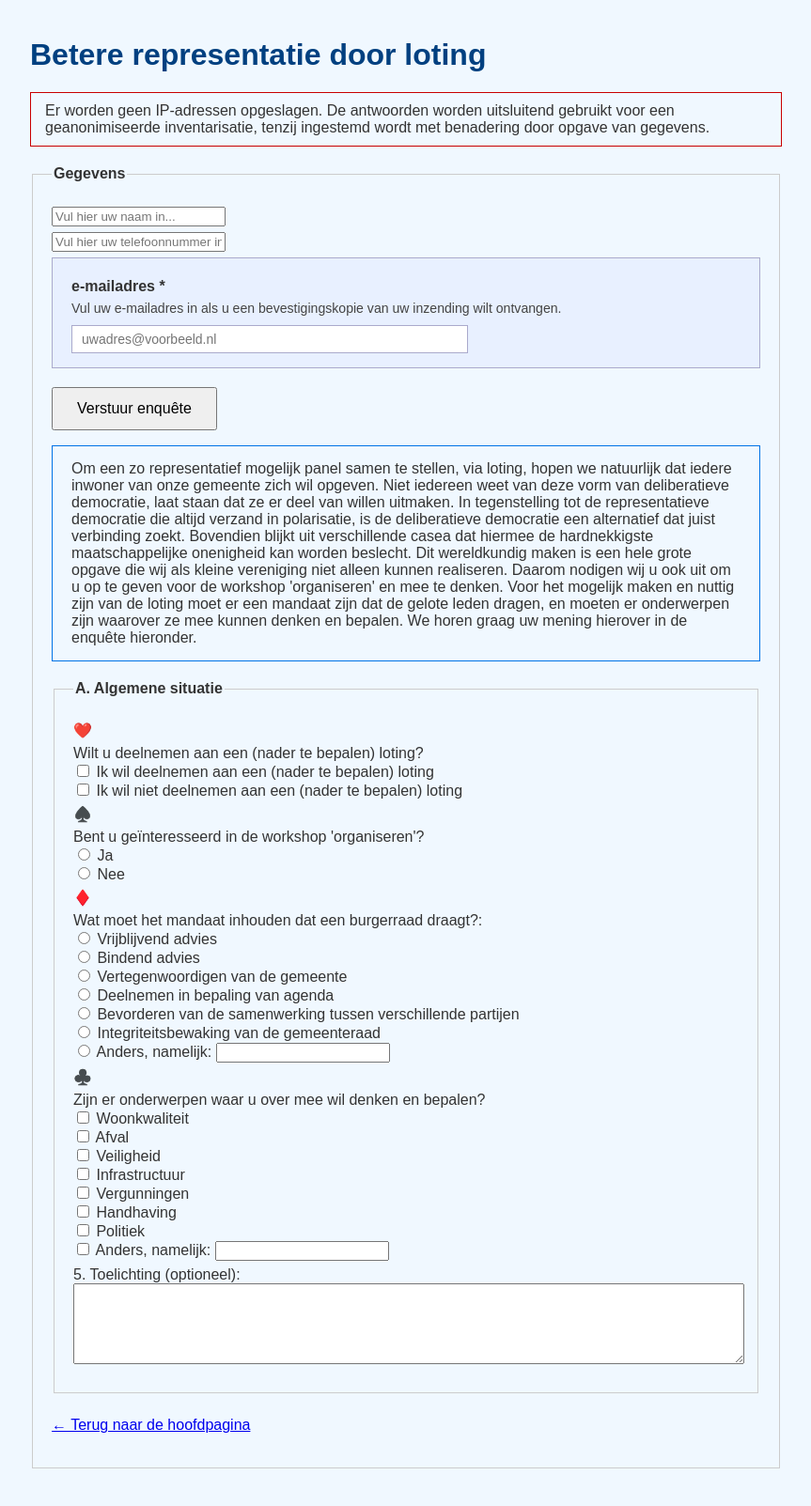
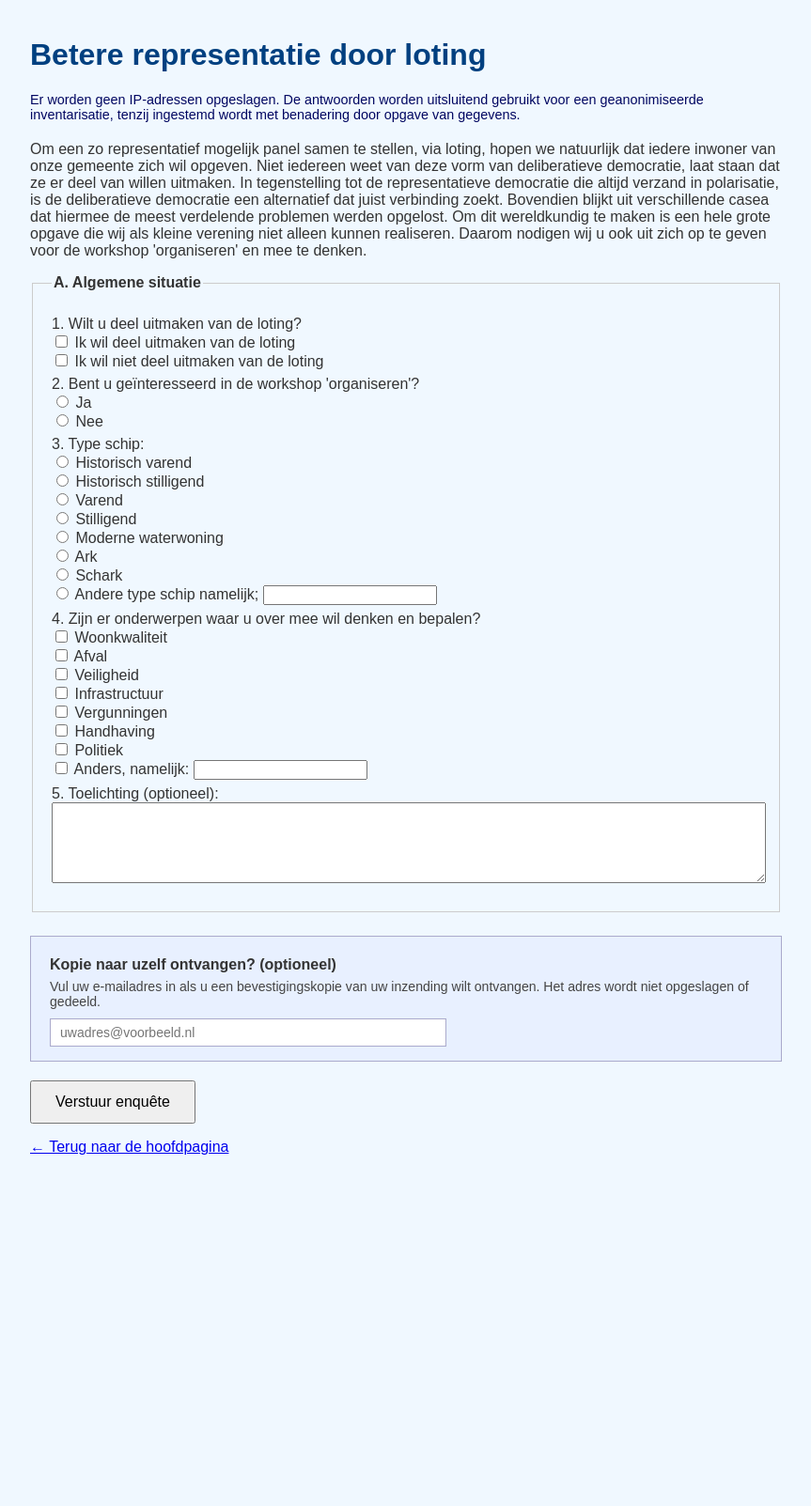
Before and after one commit to Klikblitser/VBBSKW, a Jekyll site: the page enquete.html, which Jekyll copies as it is, in a window 1280 px wide. Shown: the whole page at 94% size, without its empty margins (208-1071 px from the left). Built offline with Jekyll 4.4.1, drawn with Linux system fonts in a browser that asks for light colours; after the commit the page ends 1270 px from its top, so only the background shows below that.

Commit message:
helemaal opnieuw

```diff
--- a/enquete.html
+++ b/enquete.html
@@ -38,15 +38,8 @@
         cursor: pointer;
     }
     .privacy {
-        font-size: 1em;
-        border: 1px solid #c90000;
-        padding: 10px 15px;
-        margin-bottom: 20px;
-    }
-    .toelichting {
-        font-size: 1em;
-        border: 1px solid #0073e6;
-        padding: 15px 20px;
+        font-size: 0.9em;
+        color: #010661;
         margin-bottom: 20px;
     }
     .email-kopie {
@@ -83,18 +76,64 @@ Er worden geen IP-adressen opgeslagen.
 De antwoorden worden uitsluitend gebruikt voor een geanonimiseerde inventarisatie, tenzij ingestemd wordt met benadering door opgave van gegevens.
 </p>
 
+<p class="toelichting">
+Om een zo representatief mogelijk panel samen te stellen, via loting, hopen we natuurlijk dat iedere inwoner van onze gemeente zich wil opgeven. Niet iedereen weet van deze vorm van deliberatieve democratie, laat staan dat ze er deel van willen uitmaken.
+In tegenstelling tot de representatieve democratie die altijd verzand in polarisatie, is de deliberatieve democratie een alternatief dat juist verbinding zoekt. Bovendien blijkt uit verschillende casea dat hiermee de meest verdelende problemen werden opgelost.
+Om dit wereldkundig te maken is een hele grote opgave die wij als kleine verening niet alleen kunnen realiseren. Daarom nodigen wij u ook uit zich op te geven voor de workshop 'organiseren' en mee te denken.
+</p>
+
+<form id="enqueteForm" action="https://formspree.io/f/xbdlnwpw" method="POST">
+
+<!-- A. Algemene situatie -->
 <fieldset>
-    <legend>Gegevens</legend>
+    <legend>A. Algemene situatie</legend>
+
     <label>
-        <input type="text" name="Naam" placeholder="Vul hier uw naam in...">    <label>
-        <input type="tel" name="Telefoon" placeholder="Vul hier uw telefoonnummer in...">
+        1. Wilt u deel uitmaken van de loting?<br>
+        <input type="checkbox" name="Lotingopgave" value="LWO"> Ik wil deel uitmaken van de loting<br>
+        <input type="checkbox" name="Lotingopgave" value="ExLWO"> Ik wil niet deel uitmaken van de loting<br>
     </label>
 
+    <label>
+        2. Bent u geïnteresseerd in de workshop 'organiseren'?<br>
+        <input type="radio" name="Workshop" value="Ja"> Ja<br>
+        <input type="radio" name="Workshop" value="Nee"> Nee<br>
+    </label>
+
+    <label>
+        3. Type schip:<br>
+        <input type="radio" name="Type schip" value="Historisch varend"> Historisch varend<br>
+        <input type="radio" name="Type schip" value="Historisch stilligend"> Historisch stilligend<br>
+        <input type="radio" name="Type schip" value="Varend"> Varend<br>
+        <input type="radio" name="Type schip" value="Stilligend"> Stilligend<br>
+        <input type="radio" name="Type schip" value="Moderne waterwoning"> Moderne waterwoning<br>
+        <input type="radio" name="Type schip" value="Ark"> Ark<br>
+        <input type="radio" name="Type schip" value="Schark"> Schark<br>
+        <input type="radio" name="Type schip" value="Andere"> Andere type schip namelijk; <input type="text" name="Andere type schip" value=""> <br>
+    </label>
+
+    <label>
+        4. Zijn er onderwerpen waar u over mee wil denken en bepalen?<br>
+        <input type="checkbox" name="Onderwerpen_meedenken" value="Woonkwaliteit"> Woonkwaliteit<br>
+        <input type="checkbox" name="Onderwerpen_meedenken" value="Afval"> Afval<br>
+        <input type="checkbox" name="Onderwerpen_meedenken" value="Veiligheid"> Veiligheid<br>
+        <input type="checkbox" name="Onderwerpen_meedenken" value="Infrastructuur"> Infrastructuur<br>
+        <input type="checkbox" name="Onderwerpen_meedenken" value="Vergunningen"> Vergunningen<br>
+        <input type="checkbox" name="Onderwerpen_meedenken" value="Handhaving"> Handhaving<br>
+        <input type="checkbox" name="Onderwerpen_meedenken" value="Politiek"> Politiek<br>
+        <input type="checkbox" name="Onderwerpen_meedenken" value="Anders"> Anders, namelijk: <input type="text" name="Onderwerpen_anders" value=""> <br>
+    </label>
+
+    <label>
+        5. Toelichting (optioneel):
+        <textarea name="Toelichting"></textarea>
+    </label>
+</fieldset>
 
 <!-- E-mailkopie -->
 <div class="email-kopie">
-    <label for="emailKopie">e-mailadres *</label>
-    <p>Vul uw e-mailadres in als u een bevestigingskopie van uw inzending wilt ontvangen.</p>
+    <label for="emailKopie">Kopie naar uzelf ontvangen? (optioneel)</label>
+    <p>Vul uw e-mailadres in als u een bevestigingskopie van uw inzending wilt ontvangen. Het adres wordt niet opgeslagen of gedeeld.</p>
     <input type="email" id="emailKopie" name="_replyto" placeholder="uwadres@voorbeeld.nl" autocomplete="email">
 </div>
 
@@ -166,69 +205,6 @@ De antwoorden worden uitsluitend gebruikt voor een geanonimiseerde inventarisati
 })();
 </script>
 
-<p class="toelichting">
-Om een zo representatief mogelijk panel samen te stellen, via loting, hopen we natuurlijk dat iedere inwoner van onze gemeente zich wil opgeven. Niet iedereen weet van deze vorm van deliberatieve democratie, laat staan dat ze er deel van willen uitmaken.
-In tegenstelling tot de representatieve democratie die altijd verzand in polarisatie, is de deliberatieve democratie een alternatief dat juist verbinding zoekt. Bovendien blijkt uit verschillende casea dat hiermee de hardnekkigste maatschappelijke onenigheid kan worden beslecht.
-Dit wereldkundig maken is een hele grote opgave die wij als kleine vereniging niet alleen kunnen realiseren. Daarom nodigen wij u ook uit om u op te geven voor de workshop 'organiseren' en mee te denken.
-Voor het mogelijk maken en nuttig zijn van de loting moet er een mandaat zijn dat de gelote leden dragen, en moeten er onderwerpen zijn waarover ze mee kunnen denken en bepalen. We horen graag uw mening hierover in de enquête hieronder.
-</p>
-
-<form id="enqueteForm" action="https://formspree.io/f/xbdlnwpw" method="POST">
-
-<!-- A. Algemene situatie -->
-<fieldset>
-    <legend>A. Algemene situatie</legend>
-
-    <label>
-    ❤️
-    </label>
-    <label>
-        Wilt u deelnemen aan een (nader te bepalen) loting?<br>
-        <input type="checkbox" name="Lotingopgave" value="deelnemen aan loting"> Ik wil deelnemen aan een (nader te bepalen) loting<br>
-        <input type="checkbox" name="Lotingopgave" value="niet deelnemen aan loting"> Ik wil niet deelnemen aan een (nader te bepalen) loting<br>
-    </label>
-    <label>
-    ♠️
-    </label>
-    <label>
-        Bent u geïnteresseerd in de workshop 'organiseren'?<br>
-        <input type="radio" name="Workshop" value="Ja"> Ja<br>
-        <input type="radio" name="Workshop" value="Nee"> Nee<br>
-    </label>
-    <label>
-    ♦️
-    </label>
-    <label>
-        Wat moet het mandaat inhouden dat een burgerraad draagt?:<br>
-        <input type="radio" name="Mandaat" value="Vrijblijvend advies"> Vrijblijvend advies<br>
-        <input type="radio" name="Mandaat" value="Bindend advies"> Bindend advies<br>
-        <input type="radio" name="Mandaat" value="Vertegenwoordigen van de gemeente"> Vertegenwoordigen van de gemeente<br>
-        <input type="radio" name="Mandaat" value="Deelnemen in bepaling van agenda"> Deelnemen in bepaling van agenda<br>
-        <input type="radio" name="Mandaat" value="Bevorderen van de samenwerking tussen verschillende partijen"> Bevorderen van de samenwerking tussen verschillende partijen<br>
-        <input type="radio" name="Mandaat" value="Integriteitsbewaking van de gemeenteraad"> Integriteitsbewaking van de gemeenteraad<br>
-        <input type="radio" name="Mandaat" value="Anders"> Anders, namelijk: <input type="text" name="Mandaat_anders" value=""> <br>
-    </label>
-    <label>
-    ♣️
-    </label>
-    <label>
-        Zijn er onderwerpen waar u over mee wil denken en bepalen?<br>
-        <input type="checkbox" name="Onderwerpen_meedenken" value="Woonkwaliteit"> Woonkwaliteit<br>
-        <input type="checkbox" name="Onderwerpen_meedenken" value="Afval"> Afval<br>
-        <input type="checkbox" name="Onderwerpen_meedenken" value="Veiligheid"> Veiligheid<br>
-        <input type="checkbox" name="Onderwerpen_meedenken" value="Infrastructuur"> Infrastructuur<br>
-        <input type="checkbox" name="Onderwerpen_meedenken" value="Vergunningen"> Vergunningen<br>
-        <input type="checkbox" name="Onderwerpen_meedenken" value="Handhaving"> Handhaving<br>
-        <input type="checkbox" name="Onderwerpen_meedenken" value="Politiek"> Politiek<br>
-        <input type="checkbox" name="Onderwerpen_meedenken" value="Anders"> Anders, namelijk: <input type="text" name="Onderwerpen_anders" value=""> <br>
-    </label>
-
-    <label>
-        5. Toelichting (optioneel):
-        <textarea name="Toelichting"></textarea>
-    </label>
-</fieldset>
-
 <p><a href="index.html">&#8592; Terug naar de hoofdpagina</a></p>
 
 </body>
```
